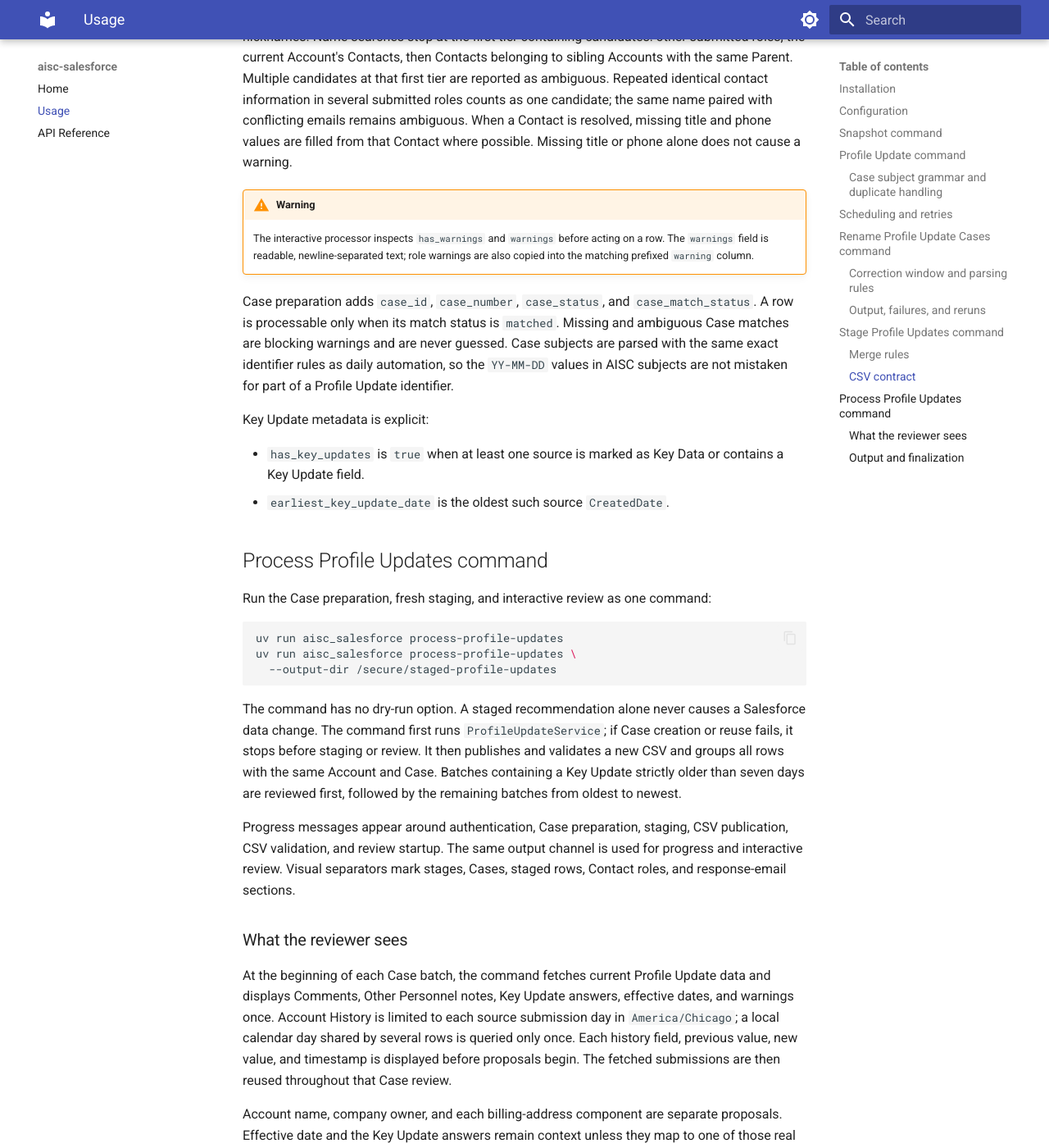
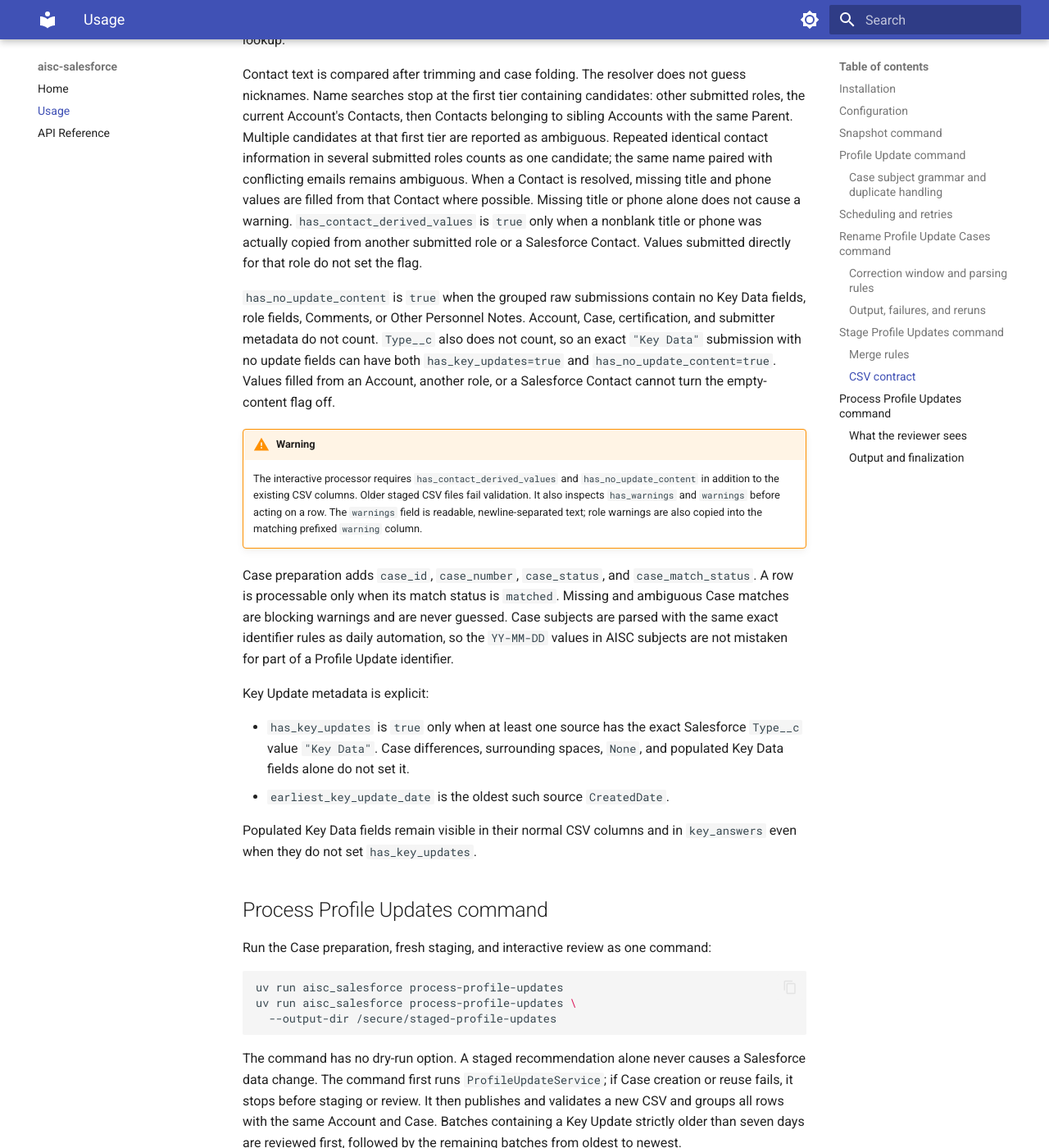
Before and after one commit to MauxBoyle/aisc-sf, an MkDocs documentation site: the page built from docs/usage.md, in a window 1280 px wide and 1400 px high, scrolled down 6118 px. Shown: the whole window at 82% size. Built offline with MkDocs 1.6.1 and Material for MkDocs 9.7.7, drawn with Linux system fonts in a browser that asks for light colours; some of the changed text lies outside the part shown.

Commit message:
Add profile update staging metadata

```diff
--- a/docs/usage.md
+++ b/docs/usage.md
@@ -233,8 +233,10 @@ with a blank email also stays separate and receives a warning.
 
 Within a group, submissions are ordered by `CreatedDate` and `Id`. Later
 nonblank values replace earlier values, while blank later values do not erase
-earlier information. Source submission IDs and names are retained as JSON
-arrays.
+earlier information. Comments and Other Personnel Notes are the exception:
+every nonblank value is preserved, including repeated identical text, and
+values are joined with `\n` in submission order. Source submission IDs and
+names are retained as JSON arrays.
 
 When at least one revised address component is present, the output contains all
 five components. Missing submitted components are filled from the Account
@@ -248,7 +250,7 @@ Each row contains these groups of columns:
 |---|---|
 | Source and dates | `source_submission_ids`, `source_submission_names`, `earliest_submission_date`, `latest_submission_date` |
 | Account and submitter | `account_id`, `account_name`, `certification_id`, `submitter_name`, `submitter_email`, `submitter_phone` |
-| Notes and review | `comments`, `personnel_notes`, `has_warnings`, `warnings` |
+| Notes and review | `comments`, `personnel_notes`, `has_contact_derived_values`, `has_no_update_content`, `has_warnings`, `warnings` |
 | Key Data | `effective_date`, revised company name/owner, five revised address columns, and `key_answers` |
 | Contact roles | Columns prefixed with `certification_`, `principal_`, `accounting_`, `quality_`, and `new_york_` |
 
@@ -282,13 +284,27 @@ tier are reported as ambiguous. Repeated identical contact information in
 several submitted roles counts as one candidate; the same name paired with
 conflicting emails remains ambiguous. When a Contact is resolved, missing title
 and phone values are filled from that Contact where possible. Missing title or
-phone alone does not cause a warning.
+phone alone does not cause a warning. `has_contact_derived_values` is `true`
+only when a nonblank title or phone was actually copied from another submitted
+role or a Salesforce Contact. Values submitted directly for that role do not
+set the flag.
+
+`has_no_update_content` is `true` when the grouped raw submissions contain no
+Key Data fields, role fields, Comments, or Other Personnel Notes. Account,
+Case, certification, and submitter metadata do not count. `Type__c` also does
+not count, so an exact `"Key Data"` submission with no update fields can have
+both `has_key_updates=true` and `has_no_update_content=true`. Values filled from
+an Account, another role, or a Salesforce Contact cannot turn the empty-content
+flag off.
 
 !!! warning
 
-    The interactive processor inspects `has_warnings` and `warnings` before
-    acting on a row. The `warnings` field is readable, newline-separated text;
-    role warnings are also copied into the matching prefixed `warning` column.
+    The interactive processor requires `has_contact_derived_values` and
+    `has_no_update_content` in addition to the existing CSV columns. Older
+    staged CSV files fail validation. It also inspects `has_warnings` and
+    `warnings` before acting on a row. The `warnings` field is readable,
+    newline-separated text; role warnings are also copied into the matching
+    prefixed `warning` column.
 
 Case preparation adds `case_id`, `case_number`, `case_status`, and
 `case_match_status`. A row is processable only when its match status is
@@ -299,9 +315,13 @@ for part of a Profile Update identifier.
 
 Key Update metadata is explicit:
 
-- `has_key_updates` is `true` when at least one source is marked as Key Data or
-  contains a Key Update field.
+- `has_key_updates` is `true` only when at least one source has the exact
+  Salesforce `Type__c` value `"Key Data"`. Case differences, surrounding
+  spaces, `None`, and populated Key Data fields alone do not set it.
 - `earliest_key_update_date` is the oldest such source `CreatedDate`.
+
+Populated Key Data fields remain visible in their normal CSV columns and in
+`key_answers` even when they do not set `has_key_updates`.
 
 ## Process Profile Updates command
 
@@ -340,7 +360,13 @@ proposals. Effective date and the Key Update answers remain context unless
 they map to one of those real Account fields.
 
 Before every staged CSV row, a heading shows its Account, submitter, and source
-Profile Update names. The next prompt is a checkpoint:
+Profile Update names. When the matching CSV flag is `true`, the heading also
+shows one or both of these lines:
+
+- `Note: contact details were supplemented from available contact information.`
+- `Note: this combined profile update has no submitted update content.`
+
+The next prompt is a checkpoint:
 
 | Checkpoint answer | Result |
 |---|---|
```
Also changed, not shown: README.md (+24 -9 lines), 4 other files.
